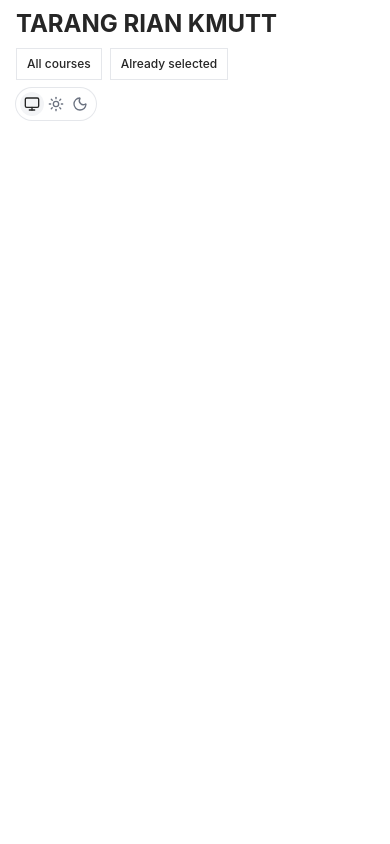
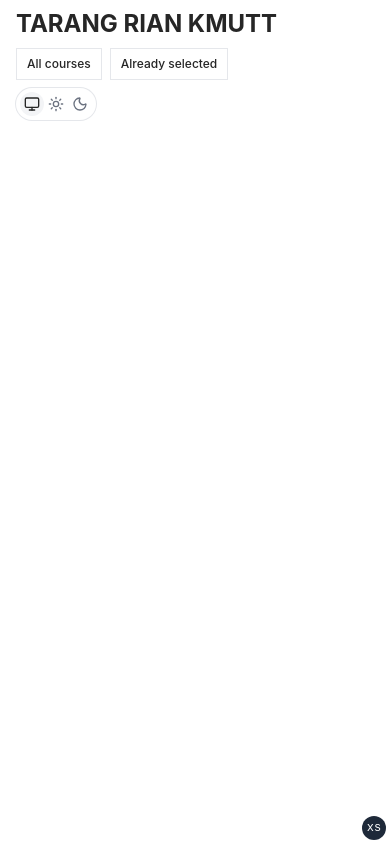
Before and after one commit to work-wide-web-kmutt/tarang-rian, a React (Vite) app in the folder apps/web/: page / in a window 390 px wide. Built offline with nearby package versions, Linux system fonts and the light colour scheme; what @content-collections/core would draw is missing.

Commit message:
feat: add breakpoint indicator

```diff
--- /dev/null
+++ b/apps/web/src/components/breakpoint-indicator.tsx
@@ -0,0 +1,14 @@
+export function BreakpointIndicator() {
+  return (
+    <div className="fixed right-1 bottom-1 z-50 flex h-6 w-6 items-center justify-center rounded-full bg-gray-800 p-3 font-mono text-white text-xs">
+      <div className="block sm:hidden">xs</div>
+      <div className="hidden sm:block md:hidden lg:hidden xl:hidden 2xl:hidden">
+        sm
+      </div>
+      <div className="hidden md:block lg:hidden xl:hidden 2xl:hidden">md</div>
+      <div className="hidden lg:block xl:hidden 2xl:hidden">lg</div>
+      <div className="hidden xl:block 2xl:hidden">xl</div>
+      <div className="hidden 2xl:block">2xl</div>
+    </div>
+  );
+}
--- a/apps/web/src/routes/__root.tsx
+++ b/apps/web/src/routes/__root.tsx
@@ -8,6 +8,7 @@ import { TanStackRouterDevtools } from "@tanstack/react-router-devtools";
 import { ThemeProvider } from "@/components/theme-provider";
 
 import "../index.css";
+import { BreakpointIndicator } from "@/components/breakpoint-indicator";
 
 // biome-ignore lint/suspicious/noEmptyInterface: TanStack Start genereted
 export interface RouterAppContext {}
@@ -49,6 +50,7 @@ function RootComponent() {
         </div>
       </ThemeProvider>
       {import.meta.env.DEV && <TanStackRouterDevtools position="bottom-left" />}
+      {import.meta.env.DEV && <BreakpointIndicator />}
     </>
   );
 }
```
